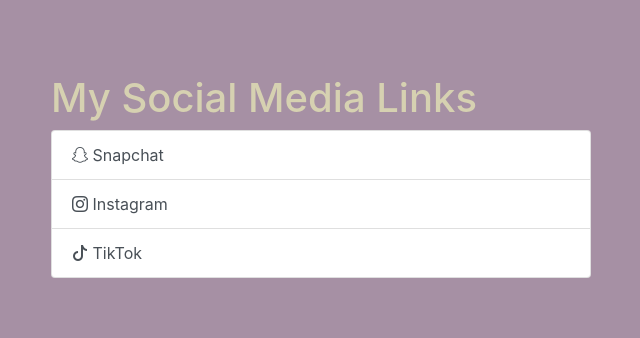
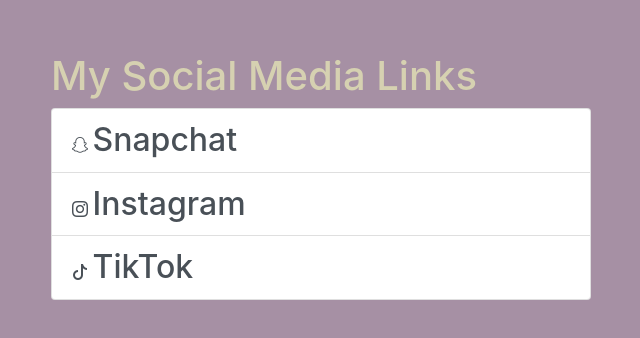
Before and after one commit to joakim-lignerkrona/linktree, a plain HTML site: page index.html in a window 1280 px wide. Shown: the part 224-562 px from the top of the page, without its empty margins (34-674 px from the left). Drawn offline with nearby package versions, Linux system fonts and the light colour scheme.

Commit message:
style: update social media links in index.html

```diff
--- a/index.html
+++ b/index.html
@@ -19,16 +19,16 @@
                     <a class="list-group-item list-group-item-action" href="https://snapchat.com/add/jockan94"
                         target="_blank">
                         <i class="bi bi-snapchat"></i>
-                        Snapchat
+                        <span class="h2">  Snapchat </span>
                     </a>
                     <a class="list-group-item list-group-item-action" href="https://instagram.com/jockan"
                         target="_blank">
 
-                        <i class="bi bi-instagram"></i> Instagram
+                        <i class="bi bi-instagram"></i> <span class="h2"> Instagram</span>
                     </a>
                     <a class="list-group-item list-group-item-action" href="https://tiktok.com/@jockan94"
                         target="_blank">
-                        <i class="bi bi-tiktok"></i> TikTok
+                        <i class="bi bi-tiktok"></i> <span class="h2"> TikTok </span>
                     </a>
                 </ul>
             </div>
```
